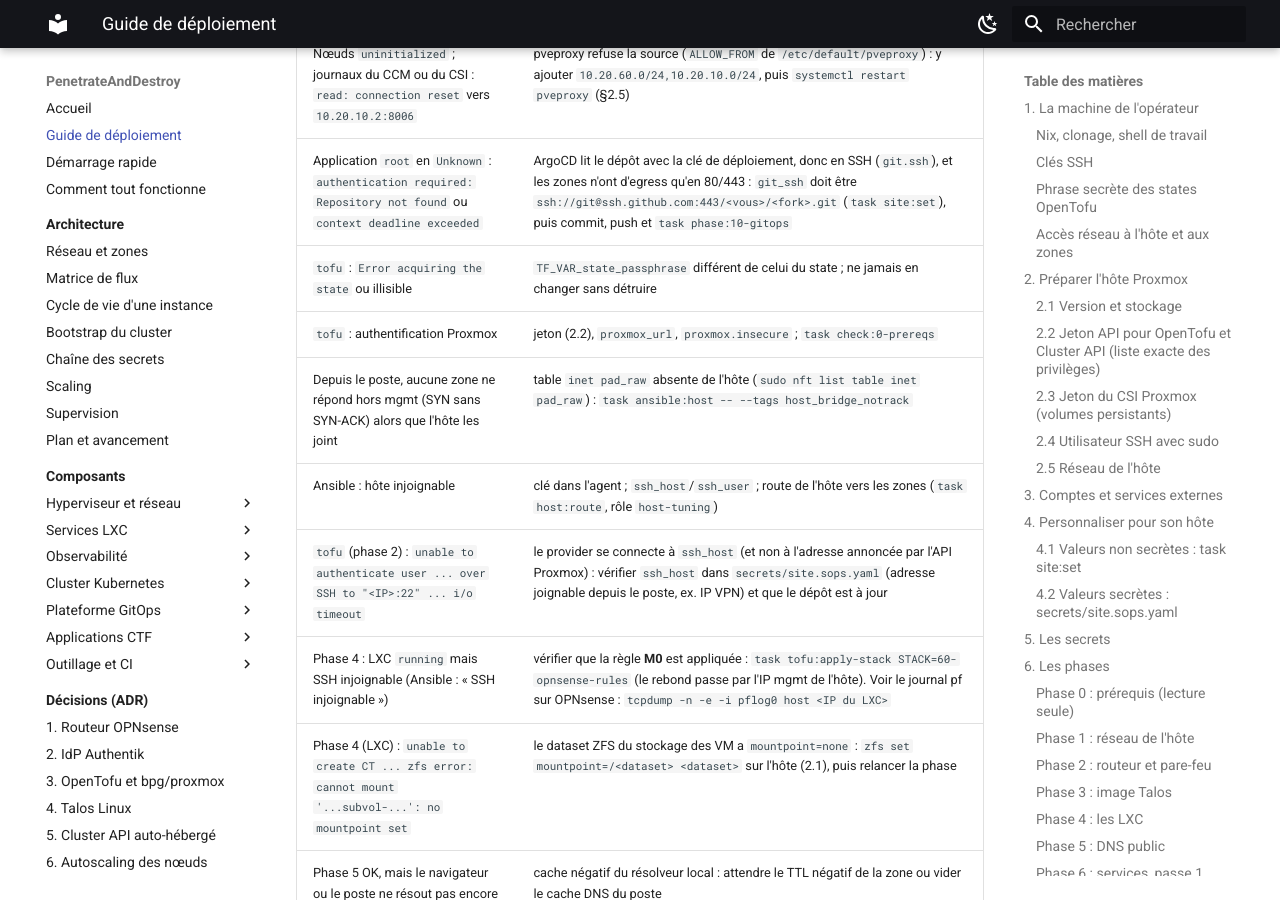
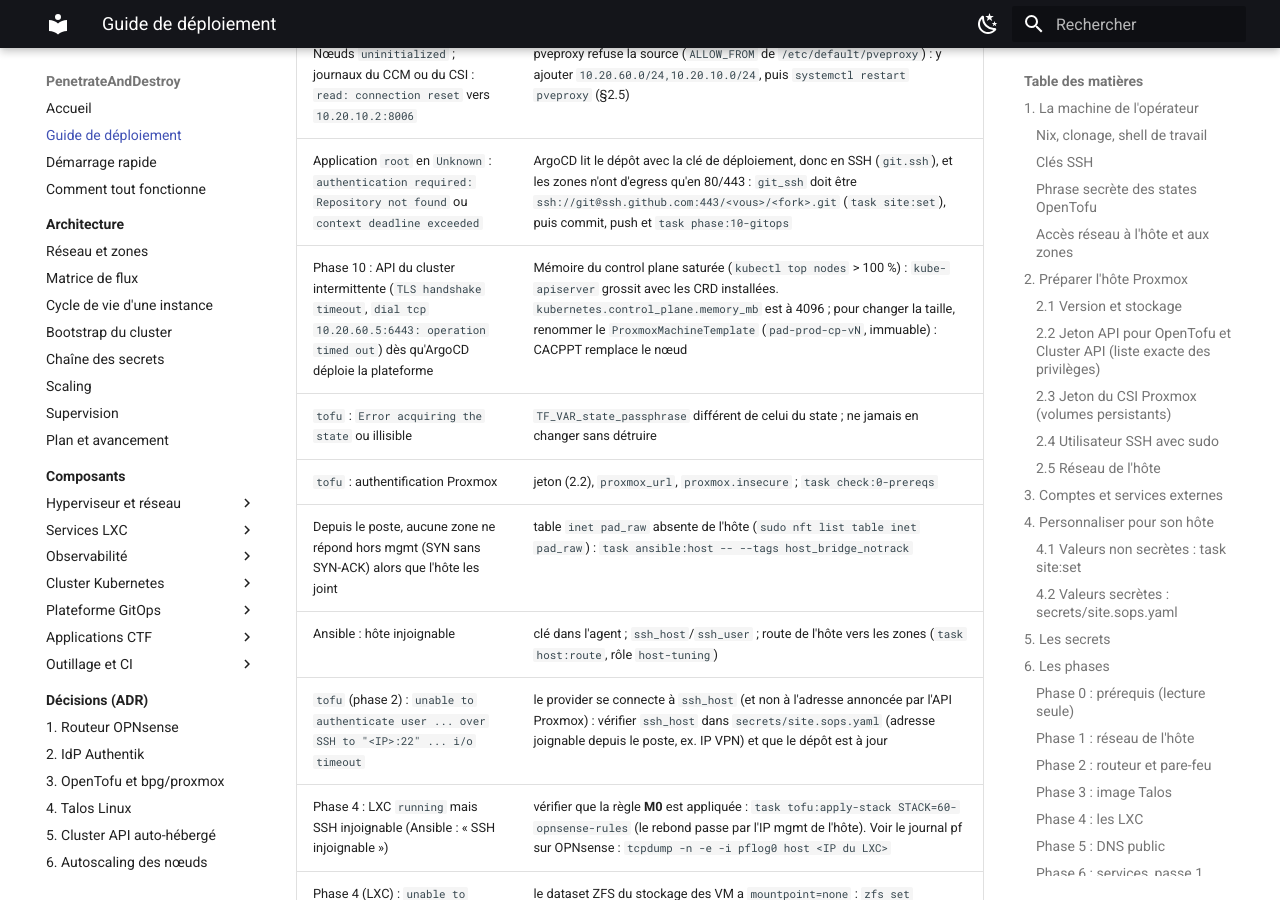
Before and after one commit to kim-tsr/penetrate-and-destroy, an MkDocs documentation site: the page built from docs/guide-deploiement.md, in a window 1280 px wide and 900 px high, scrolled down 24805 px. Built offline with MkDocs 1.6.1 and Material for MkDocs 9.7.7, drawn with Linux system fonts in a browser that asks for light colours.

Commit message:
fix(cluster): control plane à 4 Gio (kube-apiserver saturait 2,5 Gio une fois les CRD de la plateforme installées)

```diff
--- a/docs/guide-deploiement.md
+++ b/docs/guide-deploiement.md
@@ -620,6 +620,7 @@
 | Nœud `challenges` absent ou `NotReady`, pods `ImagePullBackOff` / `ErrImagePull` sur ce nœud (Cilium, CSI, Alloy, node-exporter), `talosctl -n <IP> logs kubelet` ou `talosctl -n <IP> dmesg` : échec de pull de `ghcr.io/siderolabs/kubelet` | la zone CHALLENGES n'a **aucun egress Internet** : toutes ses images passent par le miroir Zot (`registry.pad.internal/mirror/<registre>/`), disponible seulement après la phase 10. Vérifier dans l'ordre : Application `zot` `Synced/Healthy` ; `dig @10.20.70.1 registry.pad.internal` doit répondre `10.20.60.200` (override Unbound, stack 60) ; règle `m10-chall-registry` (CHALLENGES vers ingress 443) appliquée (`task tofu:apply-stack STACK=60-opnsense-rules`) ; `crane digest --insecure registry.pad.internal/mirror/ghcr.io/siderolabs/kubelet:v1.34.1` depuis un poste staff ; journaux `kubectl -n registry logs sts/zot \| grep -i sync` (`filtered out by content` : dépôt absent de la liste blanche `content` de `gitops/platform/zot/values.yaml`). Le nœud réessaie seul, rien à relancer. [Zot, miroir pull-through](composants/zot.md#miroir-pull-through-zone-challenges) |
 | Nœuds `uninitialized` ; journaux du CCM ou du CSI : `read: connection reset` vers `10.20.10.2:8006` | pveproxy refuse la source (`ALLOW_FROM` de `/etc/default/pveproxy`) : y ajouter `10.20.60.0/24,10.20.10.0/24`, puis `systemctl restart pveproxy` (§2.5) |
 | Application `root` en `Unknown` : `authentication required: Repository not found` ou `context deadline exceeded` | ArgoCD lit le dépôt avec la clé de déploiement, donc en SSH (`git.ssh`), et les zones n'ont d'egress qu'en 80/443 : `git_ssh` doit être `ssh://git@ssh.github.com:443/<vous>/<fork>.git` (`task site:set`), puis commit, push et `task phase:10-gitops` |
+| Phase 10 : API du cluster intermittente (`TLS handshake timeout`, `dial tcp 10.20.60.5:6443: operation timed out`) dès qu'ArgoCD déploie la plateforme | Mémoire du control plane saturée (`kubectl top nodes` > 100 %) : `kube-apiserver` grossit avec les CRD installées. `kubernetes.control_plane.memory_mb` est à 4096 ; pour changer la taille, renommer le `ProxmoxMachineTemplate` (`pad-prod-cp-vN`, immuable) : CACPPT remplace le nœud |
 | `tofu` : `Error acquiring the state` ou illisible | `TF_VAR_state_passphrase` différent de celui du state ; ne jamais en changer sans détruire |
 | `tofu` : authentification Proxmox | jeton (2.2), `proxmox_url`, `proxmox.insecure` ; `task check:0-prereqs` |
 | Depuis le poste, aucune zone ne répond hors mgmt (SYN sans SYN-ACK) alors que l'hôte les joint | table `inet pad_raw` absente de l'hôte (`sudo nft list table inet pad_raw`) : `task ansible:host -- --tags host_bridge_notrack` |
```
Also changed, not shown: docs/PLAN.md (+1 -1 lines), docs/architecture/scaling.md (+1 -1 lines), 2 other files.
